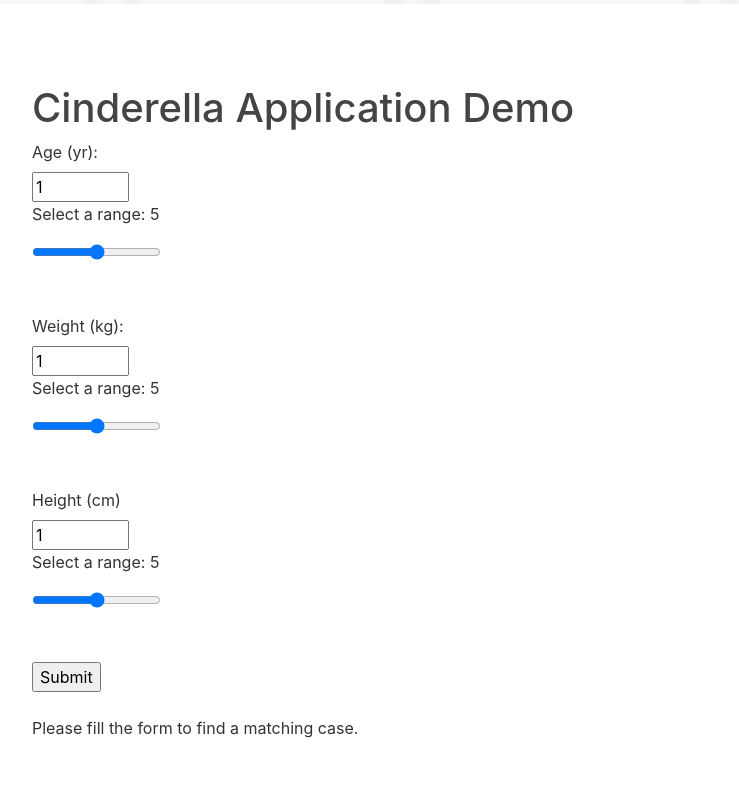
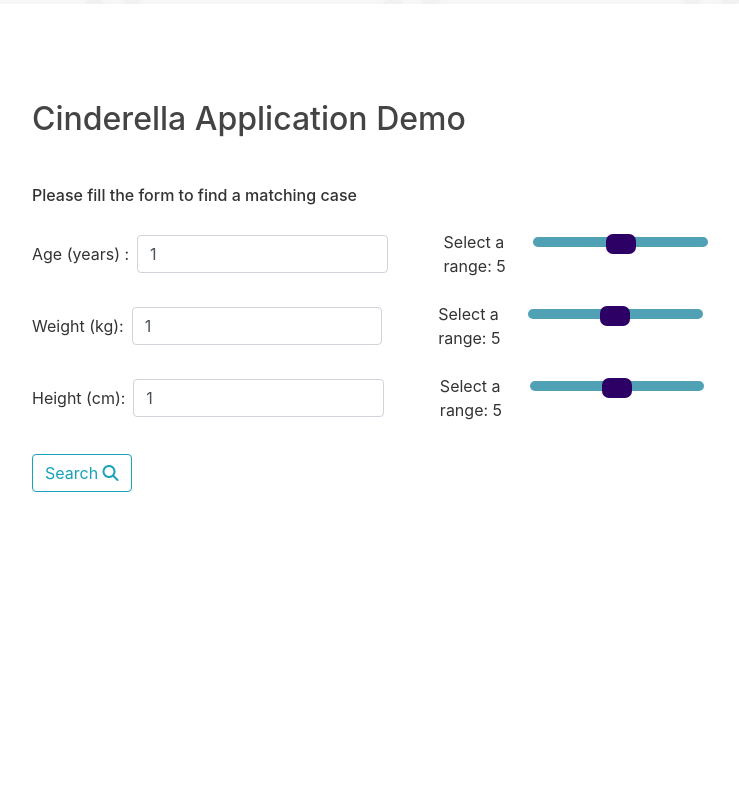
Before and after one commit to safarsaitam/ctm-interships-2020-webbcctcore, a Django app: page /cinderella/cinderella_url/ in a window 1280 px wide. Shown: the part 76-880 px from the top of the page, without its empty margins (107-846 px from the left). Run offline with Django 3.2, Linux system fonts and the light colour scheme; a user stored in the database is signed in; some libraries are stand-ins or nearby versions.

Commit message:
cinderela page ui

```diff
--- a/docker/cinderella/templates/cinderella/cinderella_application.html
+++ b/docker/cinderella/templates/cinderella/cinderella_application.html
@@ -1,37 +1,146 @@
 {% extends "bcctapp/base.html" %}
+
+{% block extra_style %}
+<style>
+input[type=range] {
+  height: 25px;
+  -webkit-appearance: none;
+  width: 100%;
+}
+input[type=range]:focus {
+  outline: none;
+}
+input[type=range]::-webkit-slider-runnable-track {
+  width: 100%;
+  height: 10px;
+  cursor: pointer;
+  box-shadow: 0px 0px 0px #000000;
+  background: #51a1b5;
+  border-radius: 25px;
+  border: 0px solid #000101;
+}
+input[type=range]::-webkit-slider-thumb {
+  box-shadow: 0px 0px 0px #000000;
+  border: 0px solid #000000;
+  height: 20px;
+  width: 30px;
+  border-radius: 7px;
+  background: #2c0065;
+  cursor: pointer;
+  -webkit-appearance: none;
+  margin-top: -3.5px;
+}
+input[type=range]:focus::-webkit-slider-runnable-track {
+  background: #51a1b5;
+}
+input[type=range]::-moz-range-track {
+  width: 100%;
+  height: 13px;
+  cursor: pointer;
+  box-shadow: 0px 0px 0px #000000;
+  background: #51a1b5;
+  border-radius: 25px;
+  border: 0px solid #000101;
+}
+input[type=range]::-moz-range-thumb {
+  box-shadow: 0px 0px 0px #000000;
+  border: 0px solid #000000;
+  height: 20px;
+  width: 39px;
+  border-radius: 7px;
+  background: #2c0065;
+  cursor: pointer;
+}
+input[type=range]::-ms-track {
+  width: 100%;
+  height: 13px;
+  cursor: pointer;
+  background: transparent;
+  border-color: transparent;
+  color: transparent;
+}
+input[type=range]::-ms-fill-lower {
+  background: #51a1b5;
+  border: 0px solid #000101;
+  border-radius: 50px;
+  box-shadow: 0px 0px 0px #000000;
+}
+input[type=range]::-ms-fill-upper {
+  background: #51a1b5;
+  border: 0px solid #000101;
+  border-radius: 50px;
+  box-shadow: 0px 0px 0px #000000;
+}
+input[type=range]::-ms-thumb {
+  margin-top: 1px;
+  box-shadow: 0px 0px 0px #000000;
+  border: 0px solid #000000;
+  height: 20px;
+  width: 39px;
+  border-radius: 7px;
+  background: #2c0065;
+  cursor: pointer;
+}
+input[type=range]:focus::-ms-fill-lower {
+  background: #51a1b5;
+}
+input[type=range]:focus::-ms-fill-upper {
+  background: #51a1b5;
+}
+
+@media screen and (max-width: 768px) {
+    #form03 .slidecontainer {
+        padding: 15px 0px !important;
+        margin-bottom: 15px;
+    }
+    #form03 .slidecontainer p {
+        padding: 0px !important;
+        width:100%;
+    }
+}
+</style>
+
+{% endblock extra_style %}
 {% block content %}
-<h1>Cinderella Application Demo</h1>
+<h1 class = "h2 mt-3 mb-5">Cinderella Application Demo</h1>
+
+<p class = "mb-4 h6">Please fill the form to find a matching case</p>
+
+
 <form id="form03" method="POST" enctype="multipart/form-data">
   {% csrf_token %}
 
-  <label for="age">Age (yr):</label><br>
-  <input type="number" id="age" name="age" value="1" min="1" max="150" required>
-  <div class="slidecontainer">
-    <p>Select a range: <span id="ageRange"></span></p>
-    <input type="range" min="0" max="10" value="5" class="slider" id="myRange" name="yrRange">
+  <div class="form-inline mb-4 w-100">
+
+    <label class = "pr-2" for="age"> Age (years) :</label><br>
+    <input class="form-control w-25" type="number" id="age" name="age" value="1" min="1" max="150" required>
+
+    <div class="slidecontainer d-flex px-5">
+      <p class = "m-0 px-2">Select a range: <span id="ageRange"></span></p>
+      <input type="range" min="0" max="10" value="5" class="slider" id="myRange" name="yrRange">
+    </div>
   </div>
-  <br><br>
 
-  <label for="weight">Weight (kg):</label><br>
-  <input type="number" id="weight" name="weight" value="1" min="1" max="500" required>
-  <div class="slidecontainer">
-    <p>Select a range: <span id="weightRange"></span></p>
-    <input type="range" min="0" max="10" value="5" class="slider" id="myRange2" name="wgtRange">
+  <div class="form-inline mb-4">
+    <label class = "pr-2" for="weight">Weight (kg):</label><br>
+    <input class="form-control w-25" type="number" id="weight" name="weight" value="1" min="1" max="500" required>
+    <div class="slidecontainer  d-flex px-5">
+      <p class = "m-0 px-2">Select a range: <span id="weightRange"></span></p>
+      <input type="range" min="0" max="10" value="5" class="slider" id="myRange2" name="wgtRange">
+    </div>
   </div>
-  <br><br>
 
-  <label for="height">Height (cm)</label><br>
-  <input type="number" id="height" name="height" value="1" min="1" max="300" required>
-  <div class="slidecontainer">
-    <p>Select a range: <span id="heightRange"></span></p>
-    <input type="range" min="0" max="10" value="5" class="slider" id="myRange3" name="hgtRange">
+  <div class="form-inline mb-4">
+    <label class = "pr-2" for="height">Height (cm):</label><br>
+    <input class="form-control w-25" type="number" id="height" name="height" value="1" min="1" max="300" required>
+    <div class="slidecontainer d-flex px-5">
+      <p class = "m-0 px-2">Select a range: <span id="heightRange"></span></p>
+      <input type="range" min="0" max="10" value="5" class="slider" id="myRange3" name="hgtRange">
+    </div>
   </div>
-  <br><br>
 
-  <input type="submit" value="Submit">
-</form>
+    <button class="btn btn-outline-info my-2" type="submit" multiple>Search <i class="fas fa-search"></i></button>
 <br>
-<p>Please fill the form to find a matching case.</p>
 
 {% endblock content %}
 
```
Also changed, not shown: docker/db.sqlite3.
